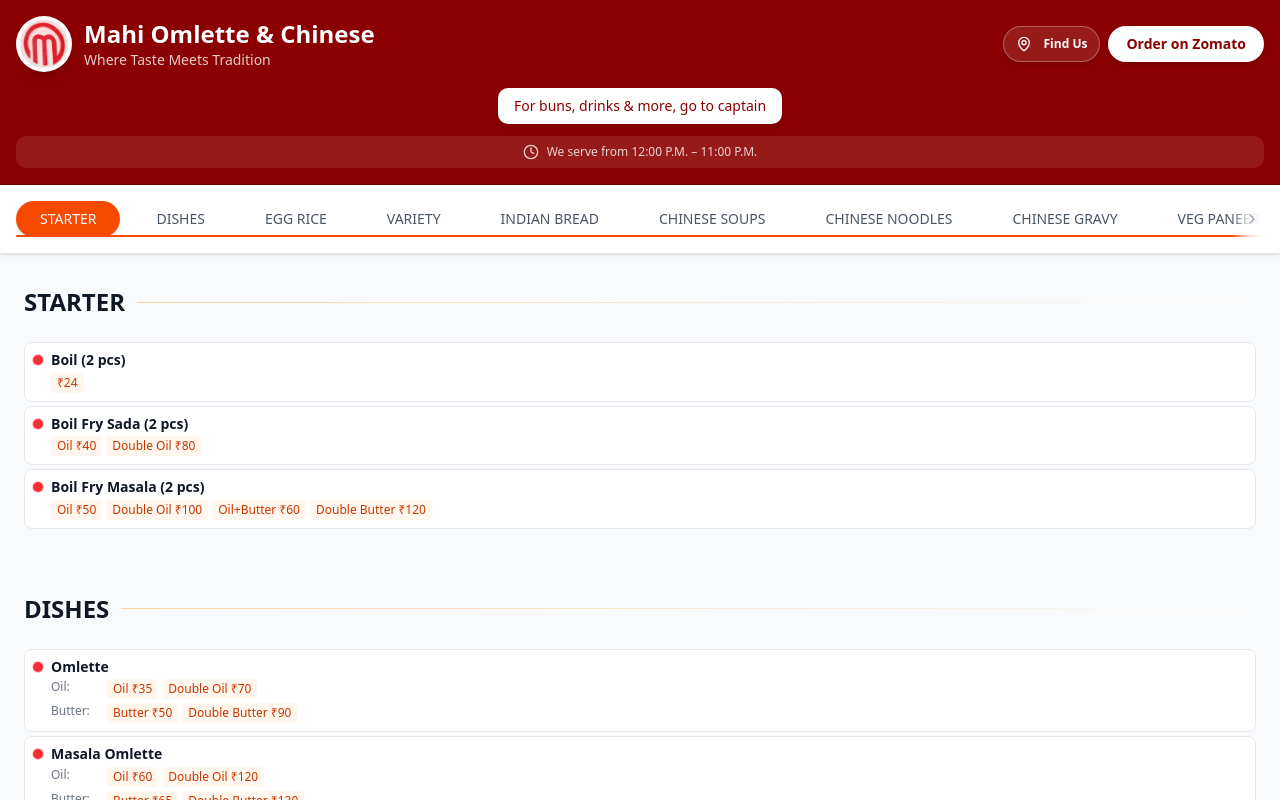
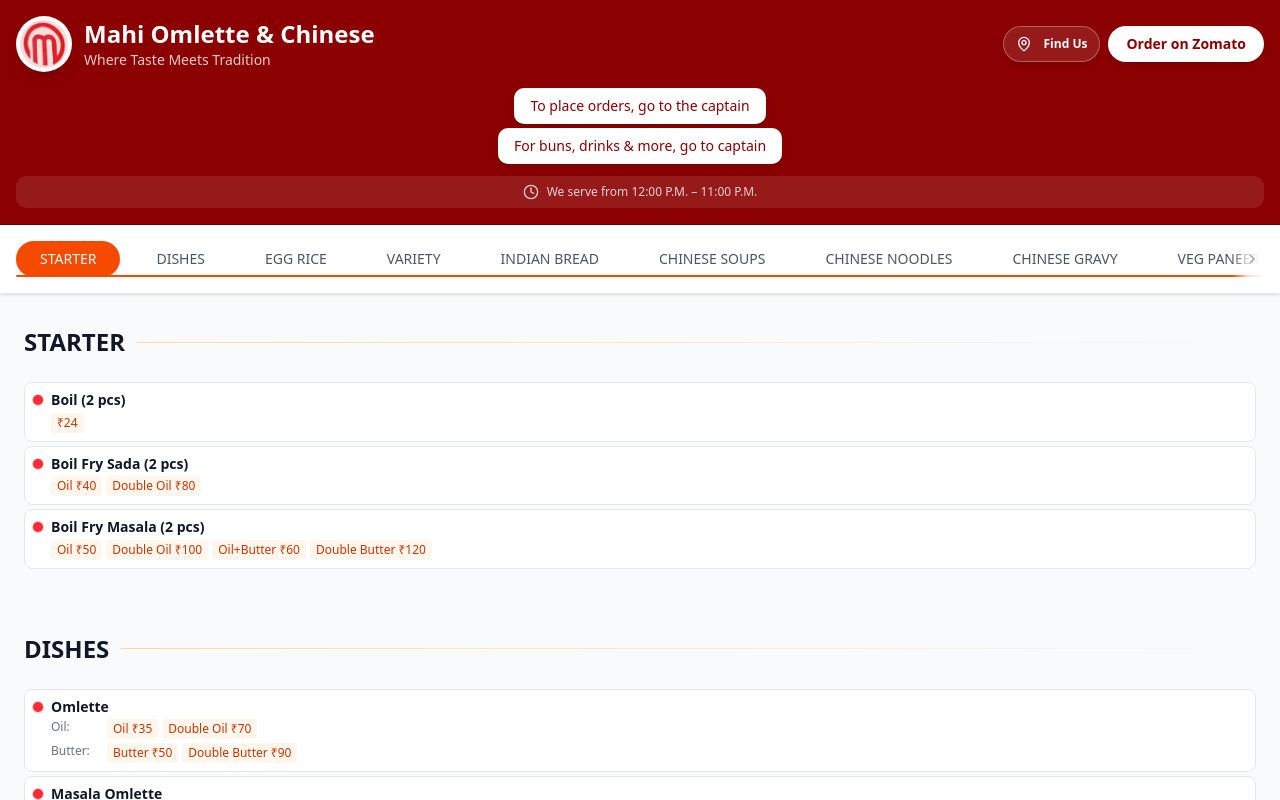
Before and after one commit to harshh999/moac, a Next.js app: page / in a window 1280 px wide. Shown: the top 800 px of the page. Built offline with nearby package versions, Linux system fonts and the light colour scheme.

Commit message:
Updated caption and other changes

```diff
--- a/src/app/page.tsx
+++ b/src/app/page.tsx
@@ -229,6 +229,11 @@ export default function Home() {
           </div>
 
           {/* Ordering Instructions */}
+          <div className="text-center mb-1">
+            <p className="text-[#8B0000] text-sm font-medium bg-white py-2 px-4 rounded-lg inline-block shadow-md">
+              To place orders, go to the captain
+            </p>
+          </div>
           <div className="text-center mb-3">
             <p className="text-[#8B0000] text-sm font-medium bg-white py-2 px-4 rounded-lg inline-block shadow-md">
               For buns, drinks & more, go to captain
```
